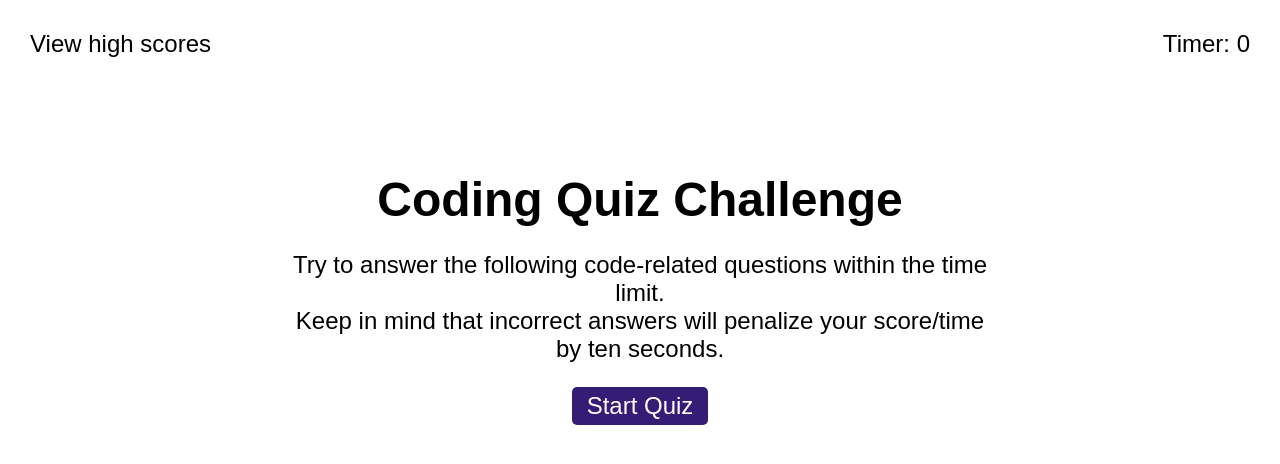
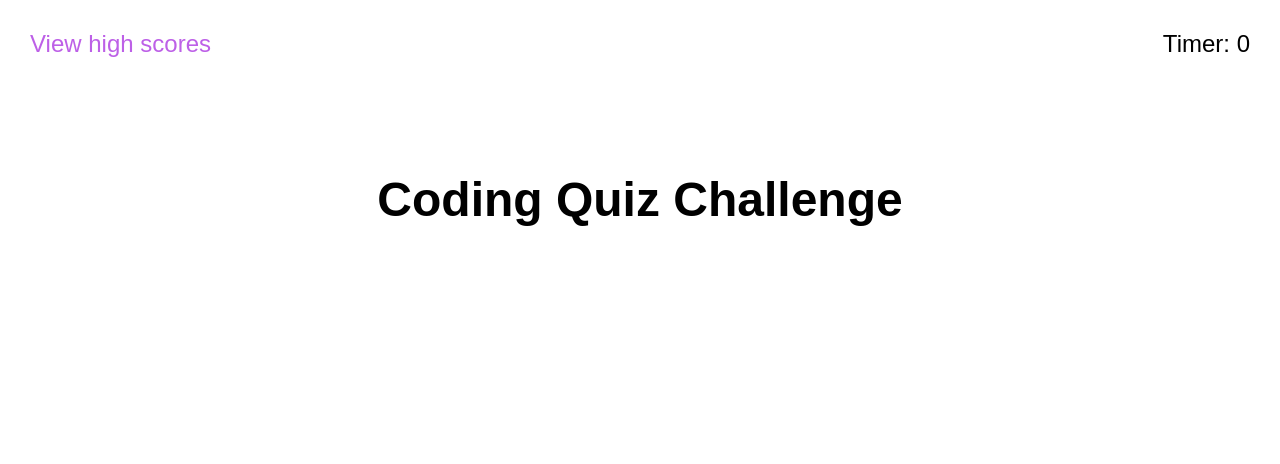
Before and after one commit to Craig5117/coding-quiz, a plain HTML site: page index.html in a window 1280 px wide. Both pictures are taken after a click on the button "Start Quiz". Drawn offline with Linux system fonts and the light colour scheme.

Commit message:
js started with some variables and start function

```diff
--- a/assets/css/style.css
+++ b/assets/css/style.css
@@ -19,6 +19,11 @@ header {
     display: flex;
     justify-content: space-between;
     padding: 30px;
+}
+
+header a {
+    text-decoration: none;
+    color: var(--secondary-color);
 }
 
 main {
--- a/assets/js/logic.js
+++ b/assets/js/logic.js
@@ -0,0 +1,19 @@
+var timer = document.querySelector("#timer");
+var question = document.querySelector("#quiz-text");
+var intro = document.querySelector("#intro-text");
+var quizArea = document.querySelector("main");
+var startBtn = document.querySelector("#start-quiz");
+
+
+var startQuiz = function(){
+    console.log("Hey, you clicked me!");
+    intro.remove();
+    startBtn.remove();
+
+};
+
+
+
+
+
+startBtn.addEventListener("click", startQuiz);
--- a/index.html
+++ b/index.html
@@ -9,7 +9,7 @@
 <body>
     <header>
     <div>
-        <a id="score-link">View high scores</a>
+        <a href="./highscores.html" id="score-link">View high scores</a>
     </div>
     <div>
         <p>Timer: <span id="timer">0</span></p>
```
